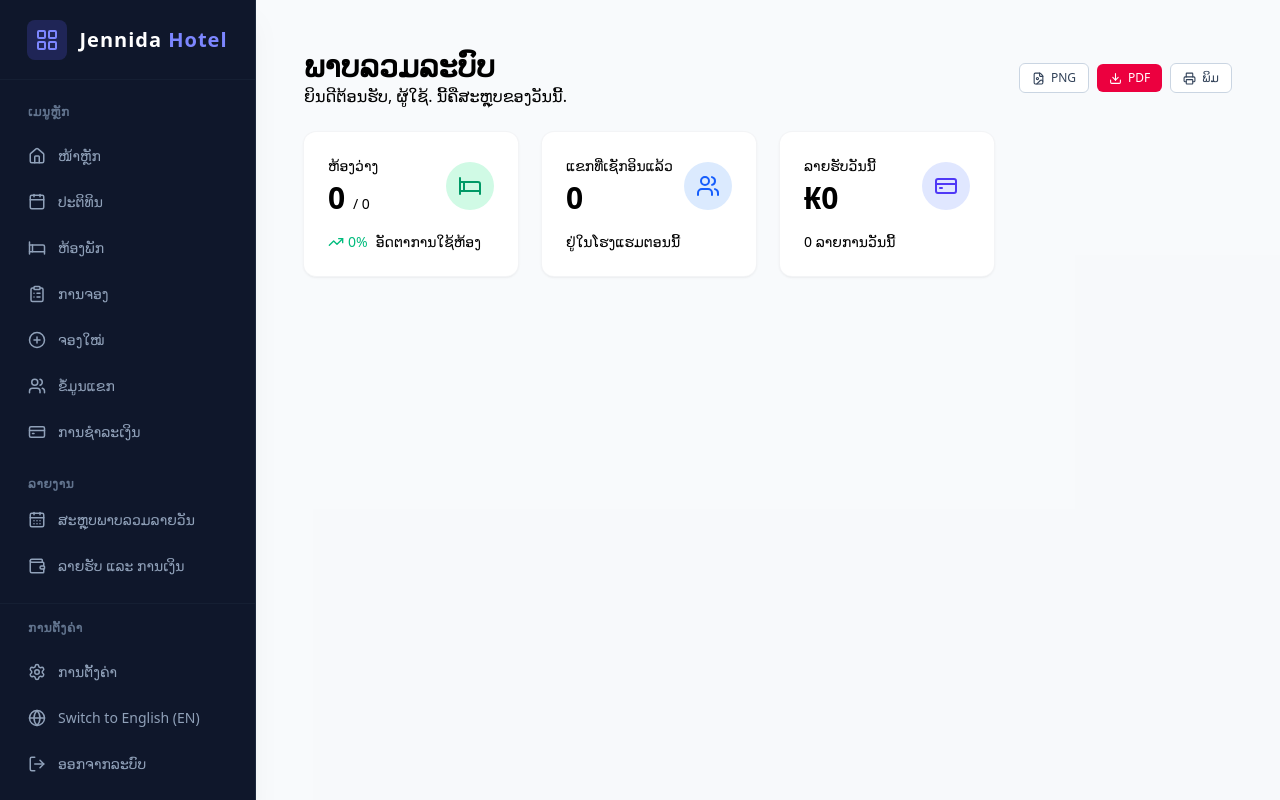
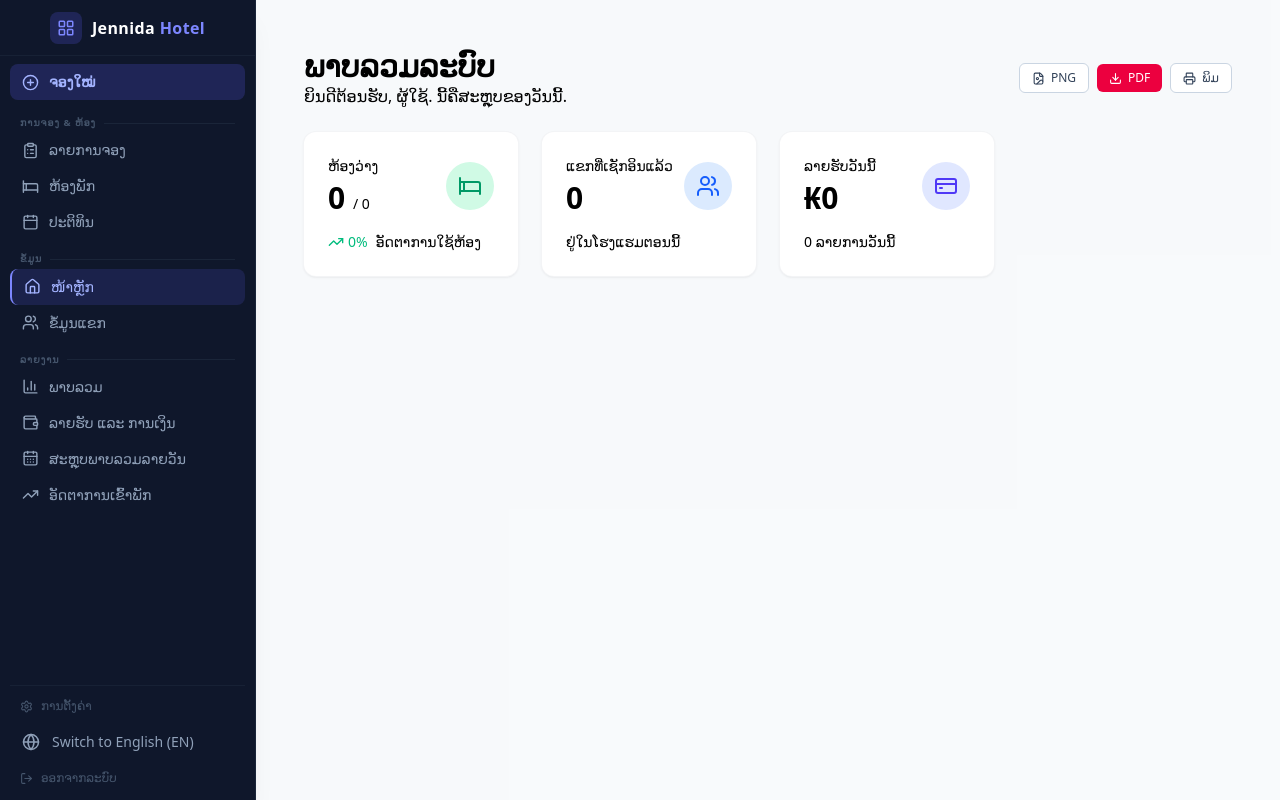
Before and after one commit to aty7001-lab/jennida-hotel, a Next.js app: page / in a window 1280 px wide. Built offline with nearby package versions, Linux system fonts and the light colour scheme; no server answers; the database is empty.

Commit message:
refactor: reorganize sidebar navigation for daily workflow
Move quick actions (new booking, bookings list) to top as a
prominent CTA, promote reports above the fold, shrink the admin
section to the bottom, and compact spacing so the full menu fits
without scrolling.

```diff
--- a/src/components/Sidebar.tsx
+++ b/src/components/Sidebar.tsx
@@ -1,5 +1,9 @@
-import Link from 'next/link';
-import { Home, Calendar, Users, Bed, CreditCard, Settings, LogOut, LayoutGrid, PlusCircle, ClipboardList, CalendarDays, Wallet, TrendingUp, Building2 } from 'lucide-react';
+import {
+  Home, Calendar, Users, Bed, Settings, LogOut,
+  LayoutGrid, PlusCircle, ClipboardList, CalendarDays,
+  Wallet, TrendingUp, Building2, BarChart3,
+} from 'lucide-react';
+import { SidebarItem } from './SidebarItem';
 import { getDictionary, getLocale } from '@/lib/dictionary';
 import { LanguageSwitcher } from './LanguageSwitcher';
 import { getServerSession } from 'next-auth/next';
@@ -7,6 +11,17 @@ import { authOptions } from '@/app/api/auth/[...nextauth]/route';
 import { getAllBranches } from '@/actions/branches';
 import { getActiveBranchId } from '@/lib/active-branch';
 import BranchSelector from './BranchSelector';
+
+function NavLabel({ label }: { label: string }) {
+  return (
+    <div className="flex items-center gap-2 px-2.5 pt-3 pb-0.5">
+      <span className="text-[9.5px] font-bold text-slate-600 uppercase tracking-widest whitespace-nowrap">
+        {label}
+      </span>
+      <div className="flex-1 h-px bg-slate-800/80" />
+    </div>
+  );
+}
 
 export default async function Sidebar() {
   const dict = await getDictionary();
@@ -19,65 +34,87 @@ export default async function Sidebar() {
     : [[], undefined];
 
   return (
-    <div className="flex h-screen w-64 flex-col bg-slate-900 text-slate-50 border-r border-slate-800 shadow-xl z-10 transition-all duration-300">
-      <div className="flex h-20 items-center justify-center border-b border-slate-800/50">
-        <div className="flex items-center gap-3">
-          <div className="bg-indigo-500/20 p-2 rounded-lg">
-            <LayoutGrid className="text-indigo-400" size={24} />
+    <div className="flex h-screen w-64 flex-col bg-slate-900 text-slate-50 border-r border-slate-800/80 shadow-xl z-10">
+
+      {/* ── Logo ── */}
+      <div className="flex h-14 shrink-0 items-center justify-center border-b border-slate-800/60 px-4">
+        <div className="flex items-center gap-2.5">
+          <div className="flex h-8 w-8 items-center justify-center rounded-lg bg-indigo-500/20">
+            <LayoutGrid className="text-indigo-400" size={18} />
           </div>
-          <h1 className="text-xl font-bold tracking-wider text-white">Jennida<span className="text-indigo-400"> Hotel</span></h1>
+          <h1 className="text-base font-bold tracking-wide text-white">
+            Jennida<span className="text-indigo-400"> Hotel</span>
+          </h1>
         </div>
       </div>
 
-      <nav className="flex-1 space-y-1.5 py-6 px-4 overflow-y-auto scrollbar-hide">
+      {/* ── Branch selector (admin) ── */}
+      {isAdmin && (
+        <div className="shrink-0 border-b border-slate-800/60 px-3 py-1.5">
+          <BranchSelector branches={branches} currentBranchId={activeBranchId ?? ""} />
+        </div>
+      )}
+
+      {/* ════════════════════════════════
+          MAIN NAV — no scroll, fits all
+      ════════════════════════════════ */}
+      <nav className="flex-1 px-2.5 py-2 flex flex-col">
+
+        {/* ✦ ຈອງໃໝ່ — CTA button */}
+        <div className="mb-1">
+          <SidebarItem
+            href="/bookings/new"
+            icon={<PlusCircle size={17} />}
+            label="ຈອງໃໝ່"
+            variant="highlight"
+          />
+        </div>
+
+        {/* ── ການຈອງ & ຫ້ອງ ── */}
+        <NavLabel label="ການຈອງ & ຫ້ອງ" />
+        <SidebarItem href="/bookings"  icon={<ClipboardList size={17} />} label="ລາຍການຈອງ" />
+        <SidebarItem href="/rooms"     icon={<Bed size={17} />}           label={dict.sidebar.rooms} />
+        <SidebarItem href="/calendar"  icon={<Calendar size={17} />}      label={dict.sidebar.calendar} />
+
+        {/* ── ຂໍ້ມູນ ── */}
+        <NavLabel label="ຂໍ້ມູນ" />
+        <SidebarItem href="/"       icon={<Home size={17} />}  label={dict.sidebar.dashboard} />
+        <SidebarItem href="/guests" icon={<Users size={17} />} label="ຂໍ້ມູນແຂກ" />
+
+        {/* ── ລາຍງານ ── */}
+        <NavLabel label="ລາຍງານ" />
+        <SidebarItem href="/reports"           icon={<BarChart3 size={17} />}    label="ພາບລວມ" />
+        <SidebarItem href="/reports/revenue"   icon={<Wallet size={17} />}       label={dict.reports.tabRevenue} />
+        <SidebarItem href="/reports/daily"     icon={<CalendarDays size={17} />} label={dict.reports.tabDaily} />
+        <SidebarItem href="/reports/occupancy" icon={<TrendingUp size={17} />}   label={dict.reports.tabOccupancy} />
+
+        {/* spacer pushes admin + settings to bottom */}
+        <div className="flex-1" />
+
+        {/* ════ ADMIN (ເລັກ, ຢູ່ລຸ່ມສຸດ) ════ */}
         {isAdmin && (
-          <BranchSelector branches={branches} currentBranchId={activeBranchId ?? ""} />
-        )}
-        <div className="text-xs font-semibold text-slate-500 uppercase tracking-wider mb-4 px-3">ເມນູຫຼັກ</div>
-        <SidebarItem href="/" icon={<Home size={18} />} label={dict.sidebar.dashboard} />
-        <SidebarItem href="/calendar" icon={<Calendar size={18} />} label={dict.sidebar.calendar} />
-        <SidebarItem href="/rooms" icon={<Bed size={18} />} label={dict.sidebar.rooms} />
-        <SidebarItem href="/bookings" icon={<ClipboardList size={18} />} label="ການຈອງ" />
-        <SidebarItem href="/bookings/new" icon={<PlusCircle size={18} />} label="ຈອງໃໝ່" />
-        <SidebarItem href="/guests" icon={<Users size={18} />} label="ຂໍ້ມູນແຂກ" />
-        <SidebarItem href="/payments" icon={<CreditCard size={18} />} label={dict.sidebar.payments} />
-
-        {isAdmin && (
-          <>
-            <div className="text-xs font-semibold text-slate-500 uppercase tracking-wider mb-2 mt-6 px-3">ຜູ້ດູແລ</div>
-            <SidebarItem href="/branches" icon={<Building2 size={18} />} label="ສາຂາ" />
-            <SidebarItem href="/users" icon={<Users size={18} />} label="ຜູ້ໃຊ້" />
-          </>
+          <div className="border-t border-slate-800/60 pt-2 mt-1">
+            <div className="flex items-center gap-1.5 px-2.5 pb-0.5">
+              <span className="text-[9px] font-bold text-slate-700 uppercase tracking-widest">
+                ຜູ້ດູແລລະບົບ
+              </span>
+              <div className="flex-1 h-px bg-slate-800/60" />
+            </div>
+            <div className="flex gap-1 px-1">
+              <SidebarItem href="/branches" icon={<Building2 size={13} />} label="ສາຂາ"     size="sm" />
+              <SidebarItem href="/users"    icon={<Users size={13} />}     label="ຜູ້ໃຊ້"   size="sm" />
+            </div>
+          </div>
         )}
 
-        <div className="text-xs font-semibold text-slate-500 uppercase tracking-wider mb-2 mt-6 px-3">{dict.sidebar.reports}</div>
-        <SidebarItem href="/reports/daily" icon={<CalendarDays size={18} />} label={dict.reports.tabDaily} />
-        <SidebarItem href="/reports/revenue" icon={<Wallet size={18} />} label={dict.reports.tabRevenue} />
-        <SidebarItem href="/reports/occupancy" icon={<TrendingUp size={18} />} label={dict.reports.tabOccupancy} />
+        {/* ════ ການຕັ້ງຄ່າ ════ */}
+        <div className="border-t border-slate-800/60 pt-1.5 mt-1 space-y-0.5">
+          <SidebarItem href="/settings" icon={<Settings size={13} />} label="ການຕັ້ງຄ່າ" size="sm" />
+          <LanguageSwitcher currentLang={currentLang} />
+          <SidebarItem href="/api/auth/signout" icon={<LogOut size={13} />} label={dict.sidebar.logout} variant="danger" />
+        </div>
+
       </nav>
-
-      <div className="border-t border-slate-800/50 p-4 space-y-1.5">
-        <div className="text-xs font-semibold text-slate-500 uppercase tracking-wider mb-4 px-3">ການຕັ້ງຄ່າ</div>
-        <SidebarItem href="/settings" icon={<Settings size={18} />} label="ການຕັ້ງຄ່າ" />
-        <LanguageSwitcher currentLang={currentLang} />
-        <SidebarItem href="/api/auth/signout" icon={<LogOut size={18} />} label={dict.sidebar.logout} variant="danger" />
-      </div>
     </div>
   );
 }
-
-function SidebarItem({ href, icon, label, variant = 'default' }: { href: string; icon: React.ReactNode; label: string, variant?: 'default' | 'danger' }) {
-  const hoverClass = variant === 'danger'
-    ? 'hover:bg-red-500/10 hover:text-red-400'
-    : 'hover:bg-indigo-500/10 hover:text-indigo-300';
-
-  return (
-    <Link
-      href={href}
-      className={`flex items-center space-x-3 rounded-md px-3 py-2.5 text-sm font-medium text-slate-400 transition-colors duration-200 ${hoverClass}`}
-    >
-      {icon}
-      <span>{label}</span>
-    </Link>
-  );
-}
--- /dev/null
+++ b/src/components/SidebarItem.tsx
@@ -0,0 +1,81 @@
+"use client";
+
+import Link from "next/link";
+import { usePathname } from "next/navigation";
+
+export function SidebarItem({
+  href,
+  icon,
+  label,
+  variant = "default",
+  size = "md",
+}: {
+  href: string;
+  icon: React.ReactNode;
+  label: string;
+  variant?: "default" | "danger" | "highlight";
+  size?: "md" | "sm";
+}) {
+  const pathname = usePathname();
+  const isActive =
+    href === "/" ? pathname === "/" : pathname === href || pathname.startsWith(href + "/");
+
+  if (variant === "highlight") {
+    return (
+      <Link
+        href={href}
+        className={`flex items-center gap-2.5 rounded-lg px-3 py-2 text-sm font-semibold transition-all duration-150 ${
+          isActive
+            ? "bg-indigo-500 text-white shadow-md shadow-indigo-500/30"
+            : "bg-indigo-500/20 text-indigo-300 hover:bg-indigo-500 hover:text-white hover:shadow-md hover:shadow-indigo-500/30"
+        }`}
+      >
+        {icon}
+        <span>{label}</span>
+      </Link>
+    );
+  }
+
+  if (variant === "danger") {
+    return (
+      <Link
+        href={href}
+        className="flex items-center gap-2 rounded-md px-2.5 py-1.5 text-xs font-medium text-slate-600 transition-colors duration-150 hover:bg-red-500/10 hover:text-red-400"
+      >
+        {icon}
+        <span>{label}</span>
+      </Link>
+    );
+  }
+
+  // sm = admin/util items
+  if (size === "sm") {
+    return (
+      <Link
+        href={href}
+        className={`flex items-center gap-2 rounded-md px-2.5 py-1.5 text-xs font-medium transition-all duration-150 ${
+          isActive
+            ? "bg-indigo-500/10 text-indigo-400 border-l-2 border-indigo-500"
+            : "text-slate-600 hover:bg-slate-800/50 hover:text-slate-300"
+        }`}
+      >
+        {icon}
+        <span>{label}</span>
+      </Link>
+    );
+  }
+
+  return (
+    <Link
+      href={href}
+      className={`flex items-center gap-2.5 rounded-lg px-3 py-2 text-sm font-medium transition-all duration-150 ${
+        isActive
+          ? "bg-indigo-500/15 text-indigo-300 border-l-2 border-indigo-400"
+          : "text-slate-400 hover:bg-slate-800/60 hover:text-slate-200"
+      }`}
+    >
+      {icon}
+      <span>{label}</span>
+    </Link>
+  );
+}
```
